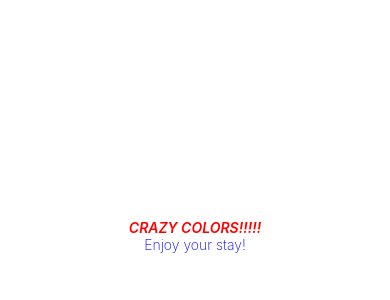
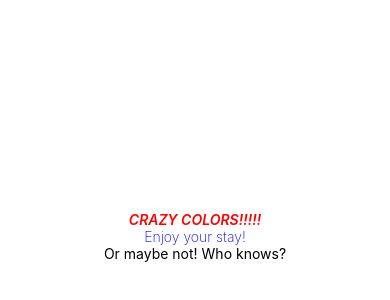
Before and after one commit to Baltazar-Garcia/colors-practice, a React Native app: screen / in a window 390 px wide. Shown: the part 186-486 px from the top of the page. Built offline with nearby package versions, Linux system fonts and the light colour scheme.

Commit message:
added third text

```diff
--- a/homeScreen.tsx
+++ b/homeScreen.tsx
@@ -8,6 +8,7 @@ const HomeScreen = (props: componentNameProps) => {
         <View style={styles.container}>
             <Text style={styles.textStyle}>CRAZY COLORS!!!!!</Text>
             <Text style={styles.bodyStyle}>Enjoy your stay!</Text>
+            <Text>Or maybe not! Who knows?</Text>
         </View>
     );
 };
```
